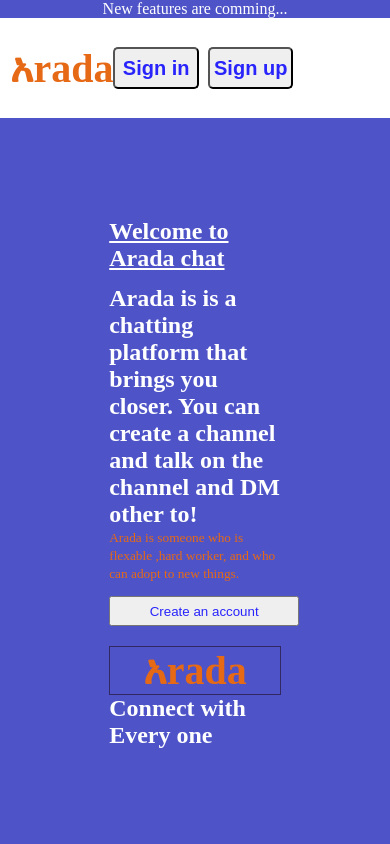
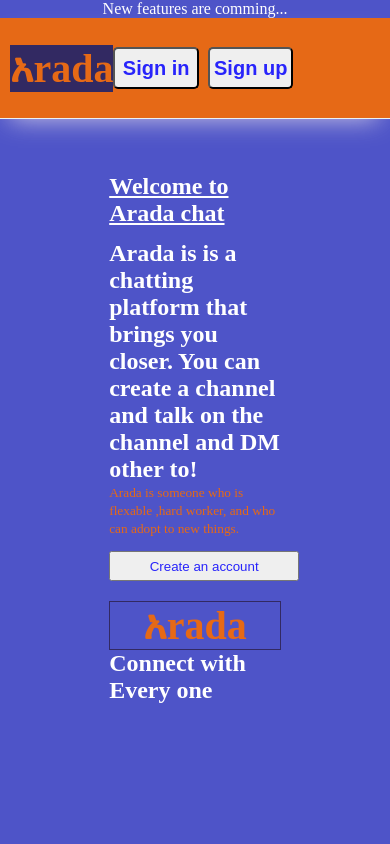
Before and after one commit to sentayhu19/Arada-chat, a React (Create React App) app: page / in a window 390 px wide. Shown: the top 844 px of the page. Built offline with nearby package versions, Linux system fonts and the light colour scheme; no server answers.

Commit message:
Nav fixed with msg on home page

```diff
--- a/src/components/Home/Index.css
+++ b/src/components/Home/Index.css
@@ -7,7 +7,7 @@
 
 .home-main{
     width: 100%;
-    height: 90vh;
+    height: 108vh;
 
 }
 .main-wrap1{
@@ -66,7 +66,8 @@
 }
 
 #navlogo{
-    color:var(--orage)
+    color:var(--orage);
+    background-color: var(--asidebg);
 }
 .welcome{
     padding-bottom: 13px;
@@ -75,7 +76,7 @@
     .main-wrap1{
         flex-direction: column;
         gap: 20px;
-        padding-top: 100px;
+        padding-top: 155px;
     }
     nav > div {
         padding-left: 10px;
--- a/src/components/Home/Navbar.css
+++ b/src/components/Home/Navbar.css
@@ -5,6 +5,14 @@
 
 nav{
 background-color: var(--navbg);
+height: 12vh;
+position: fixed;
+top: 3;
+z-index: 1000;
+width: 100%;
+background-color: #ecf0f3;
+box-shadow: -1px 11px 24px -11px rgba(248, 239, 239, 0.75);
+transition: 0.5s;
 }
 nav > div {
     display: flex;
@@ -13,8 +21,12 @@ nav > div {
     padding-right: 100px;
     align-items: center;
     height: 100px;
+    background-color: var(--orage);
 }
 .msg {
+    position: sticky;
+    width: 100%;
+    top: 0;
     background-color: var(--blue);
     color: var(--navbg);
     text-align: center;
--- a/src/components/Home/features.js
+++ b/src/components/Home/features.js
@@ -9,7 +9,7 @@ const Features = () => {
     <div className='features-wraper bgf'>
         <div className='features1-wraper '>
             <FontAwesomeIcon icon={faMessage} className='features-icon'/>
-        <h1 className='feature1 '>Direct Messages</h1>
+        <h1 className='feature1' title='DM is a private mode of communication between arada users'>Direct Messages</h1>
         <p className='feature1-info'>You can send direct messages to your friends and family</p>
         </div>
         <div className='features1-wraper'>
```
